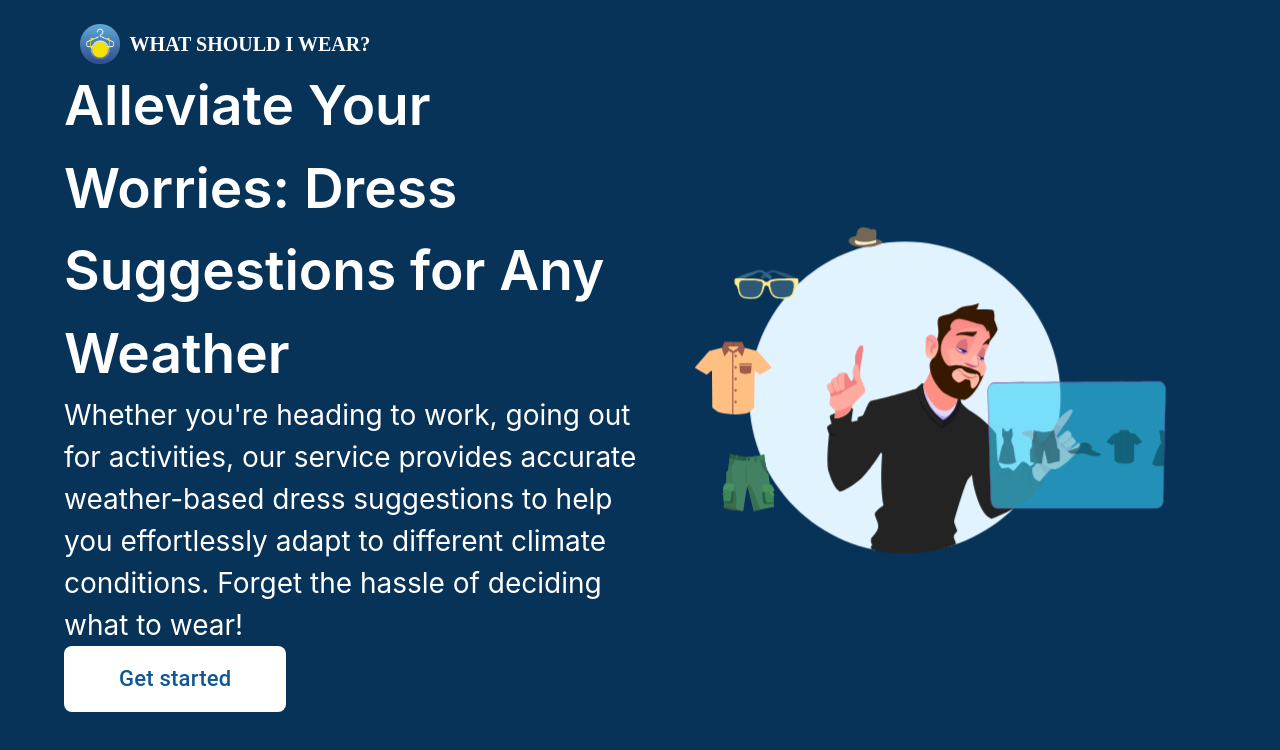
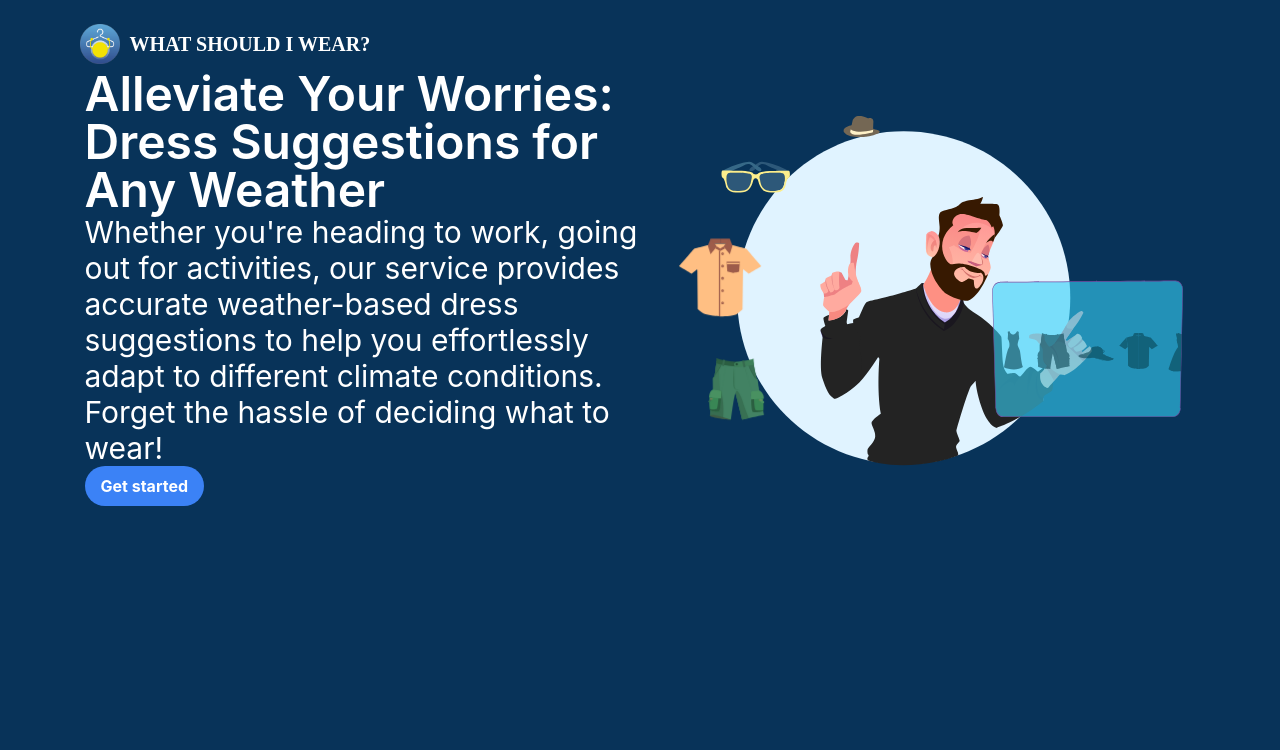
Before and after one commit to ooospooky/What-Should-I-Wear, a React (Create React App) app: page / in a window 1280 px wide. Shown: the top 750 px of the page. Built offline with nearby package versions, Linux system fonts and the light colour scheme.

Commit message:
done with left side

```diff
--- a/src/Page/LandingPage/LangingPage.js
+++ b/src/Page/LandingPage/LangingPage.js
@@ -1,5 +1,5 @@
 import React, { useState } from 'react'
-import './LandingPage.scss'
+// import './LandingPage.scss'
 import { Player, Controls } from '@lottiefiles/react-lottie-player';
 import { useNavigate } from 'react-router-dom'
 import salesman from '../../Assets/animation/salesman.json' //https://lottiefiles.com/99745-sales-man
@@ -15,8 +15,8 @@ function LangingPage() {
   }
   return (
 
-    <div className='landingPage' style={{ position: "relative" }}>
-      <div className="landingPage__container">
+    <div className='landingPage' class="w-screen h-screen bg-langingPageBgc" style={{ position: "relative" }}>
+      <div className="landingPage__container" class="p-16 flex justify-center items-center">
         {showTransition ? <div style={{ height: '100vh', width: '100vw', background: "linear-gradient(141.11deg, rgba(7, 51, 88, 0.4) 9.39%, #073358 70.4%)" }}>
           <Player
             className='transitionAnimation'
@@ -27,15 +27,15 @@ function LangingPage() {
             style={{ height: '500px', width: '500px' }}
           />
         </div> : <></>}
-        <div className='left' style={showTransition ? { display: 'none' } : {}}>
+        <div className='left' class="w-6/12 text-white" style={showTransition ? { display: 'none' } : {}}>
 
           {/* Alleviate Your Worries: Dress Suggestions for Any Weather */}
           {/* Ease Your Concerns: Outfit Recommendations for Any Weather */}
           {/* Weather-Based Dress Suggestions, Prepare for Every Day */}
-          <h1 className='left__h1'>Alleviate Your Worries: Dress Suggestions for Any Weather</h1>
-          <h3 className='left__h3'>Whether you're heading to work, going out for activities, our service provides accurate weather-based dress suggestions to help you effortlessly adapt to different climate conditions. Forget the hassle of deciding what to wear!</h3>
+          <h1 className='left__h1' class="text-5xl font-semibold mt-0 mb-0">Alleviate Your Worries: Dress Suggestions for Any Weather</h1>
+          <h3 className='left__h3' class='text-3xl font-normal'>Whether you're heading to work, going out for activities, our service provides accurate weather-based dress suggestions to help you effortlessly adapt to different climate conditions. Forget the hassle of deciding what to wear!</h3>
           {/* Experience our service now. */}
-          <button onClick={() => { handleClick() }} className='left__btn'>Get started</button>
+          <button onClick={() => { handleClick() }} className='left__btn' class="bg-blue-500 hover:bg-blue-700 text-white font-bold py-2 px-4 rounded-full">Get started</button>
         </div>
         <div className='right' style={showTransition ? { display: 'none' } : {}}>
           <Player
--- a/tailwind.config.js
+++ b/tailwind.config.js
@@ -1,10 +1,12 @@
 /** @type {import('tailwindcss').Config} */
 module.exports = {
-  content: [
-    "../src/App.js"
-  ],
+  content: ["./src/**/*.{html,js}"],
   theme: {
-    extend: {},
+    extend: {
+      colors: {
+        'langingPageBgc':'#083359',
+      },
+    },
   },
   plugins: [],
 }
```
